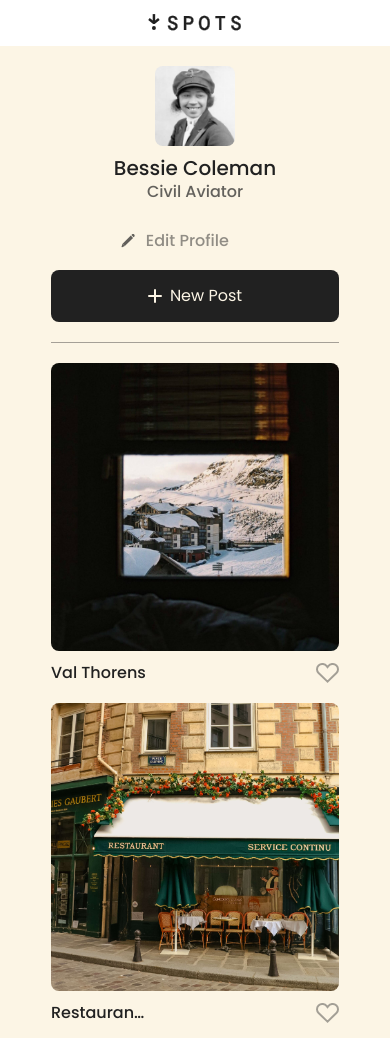
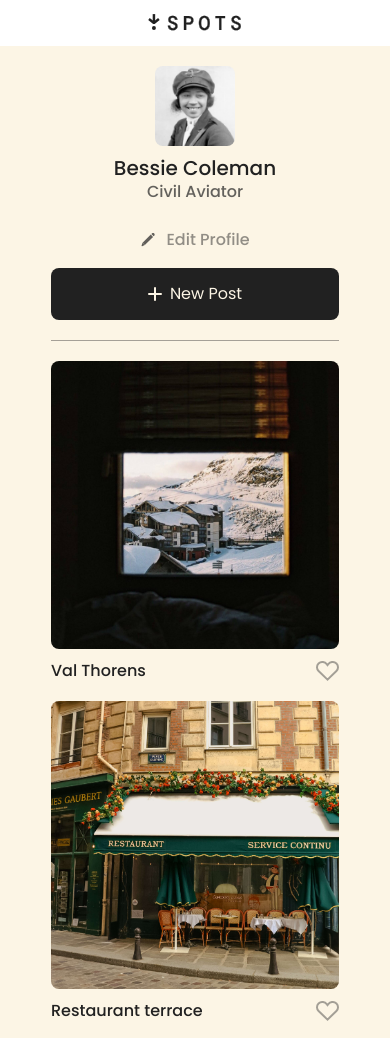
Before and after one commit to jypark7/se_project_spots, a plain HTML site: page index.html in a window 390 px wide. Shown: the top 1038 px of the page. Drawn offline with Linux system fonts and the light colour scheme.

Commit message:
final commit

```diff
--- a/blocks/card.css
+++ b/blocks/card.css
@@ -45,9 +45,8 @@
     }
 
     .card__title {
-        max-width: 95px;
+        max-width: 260px;
         font-size: 16px;
-        font-weight: 500;
         line-height: 16px;
     }
 
--- a/blocks/cards.css
+++ b/blocks/cards.css
@@ -1,14 +1,14 @@
 .cards {
     padding-top: 20px;
-    border-bottom: 1px solid #21212166;
-    padding-bottom: 20px;
 }
 
 .cards__list {
+    border-bottom: 1px solid #21212166;
     list-style-type: none;
     margin: 0;
     padding: 0;
     display: grid;
+    padding-bottom: 20px;
     grid-template-columns: repeat(auto-fit, 413px);
     justify-content: center;
     gap: 40px 20px;
@@ -18,5 +18,7 @@
     .cards__list {
         grid-template-columns: repeat(auto-fit, 288px);
         gap: 20px;
+        width: fit-content;
+        margin: auto;
     }
 }
--- a/blocks/profile.css
+++ b/blocks/profile.css
@@ -38,15 +38,19 @@
 
 .profile__edit-btn {
     display: flex;
+    justify-content: center;
     gap: 10px;
     margin-top: auto;
     opacity: 70%;
     font-weight: 500;
     font-size: 16px;
+    cursor: pointer;
     line-height: 16px;
+    padding: 0;
     border: none;
+    width: fit-content;
     background-color: transparent;
-    color:#212121B2;
+    color: #212121B2;
 }
 
 .profile__add-btn {
@@ -91,6 +95,7 @@
     .profile__column {
         margin: 0 0 20px;
         justify-content: center;
+        align-items: center;
     }
 
 
--- a/index.html
+++ b/index.html
@@ -81,4 +81,4 @@
         </footer>
     </div>
 </body>
-</html>
+</html
```
